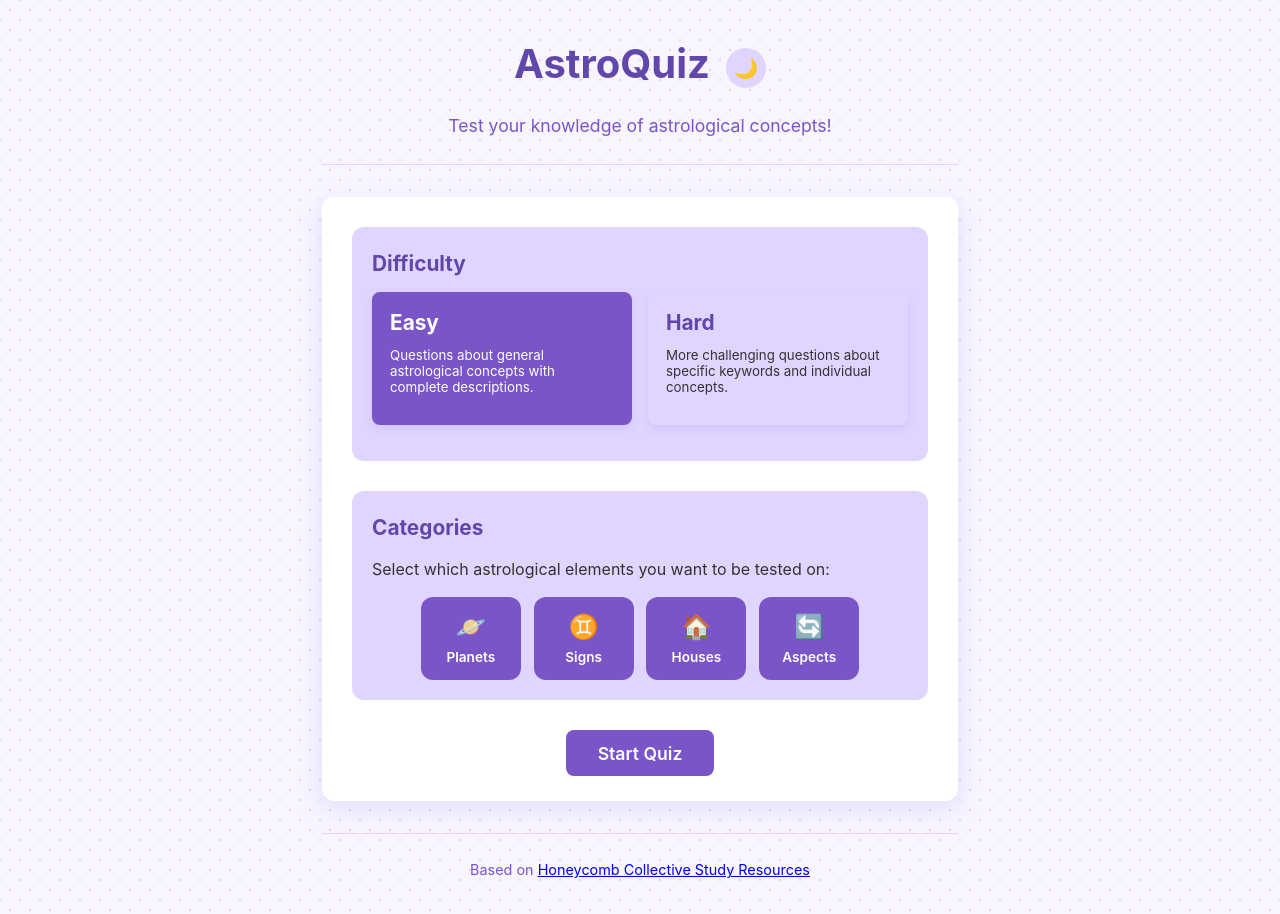
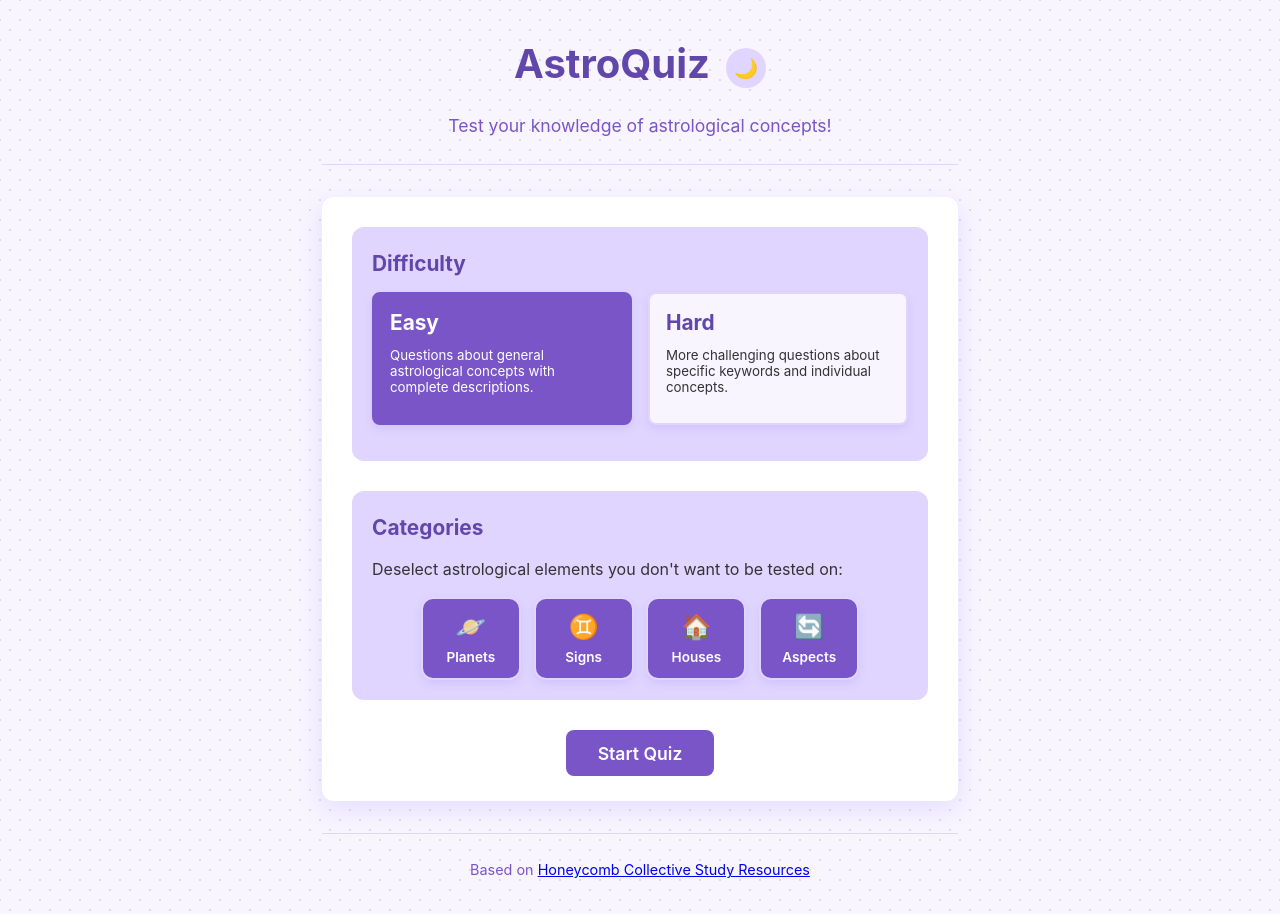
Before and after one commit to jmkawooya/AstroQuiz, a React (Vite) app: page / in a window 1280 px wide. Built offline with nearby package versions, Linux system fonts and the light colour scheme.

Commit message:
Improve UI consistency and clarity: Update difficulty and category buttons to use the same light purple background, add matching shadows and hover effects, and clarify category selection instructions

```diff
--- a/src/App.css
+++ b/src/App.css
@@ -448,7 +448,7 @@ body {
 }
 
 .mode-description-card {
-  background-color: var(--bg-tertiary);
+  background-color: var(--option-bg);
   border: 2px solid var(--option-border);
   border-radius: 8px;
   padding: 1rem;
@@ -607,9 +607,9 @@ body {
   flex-direction: column;
   align-items: center;
   justify-content: center;
-  background-color: var(--bg-tertiary);
+  background-color: var(--option-bg);
   color: var(--text-primary);
-  border: 2px solid transparent;
+  border: 2px solid var(--option-border);
   padding: 0.8rem 1.2rem;
   border-radius: 12px;
   font-size: 0.9rem;
@@ -617,6 +617,7 @@ body {
   cursor: pointer;
   transition: all 0.2s;
   min-width: 100px;
+  box-shadow: 0 4px 8px var(--shadow-color);
 }
 
 .category-button.active {
@@ -626,6 +627,7 @@ body {
 
 .category-button:hover:not(.active):not(:disabled) {
   background-color: var(--option-hover-bg);
+  border-color: var(--option-hover-border);
 }
 
 .category-button:disabled {
--- a/src/components/Quiz.tsx
+++ b/src/components/Quiz.tsx
@@ -118,7 +118,7 @@ const Quiz: React.FC = () => {
 
           <div className="quiz-option-section">
             <h3>Categories</h3>
-            <p>Select which astrological elements you want to be tested on:</p>
+            <p>Deselect astrological elements you don't want to be tested on:</p>
 
             <div className="selector-container">
               <CategorySelector
```
